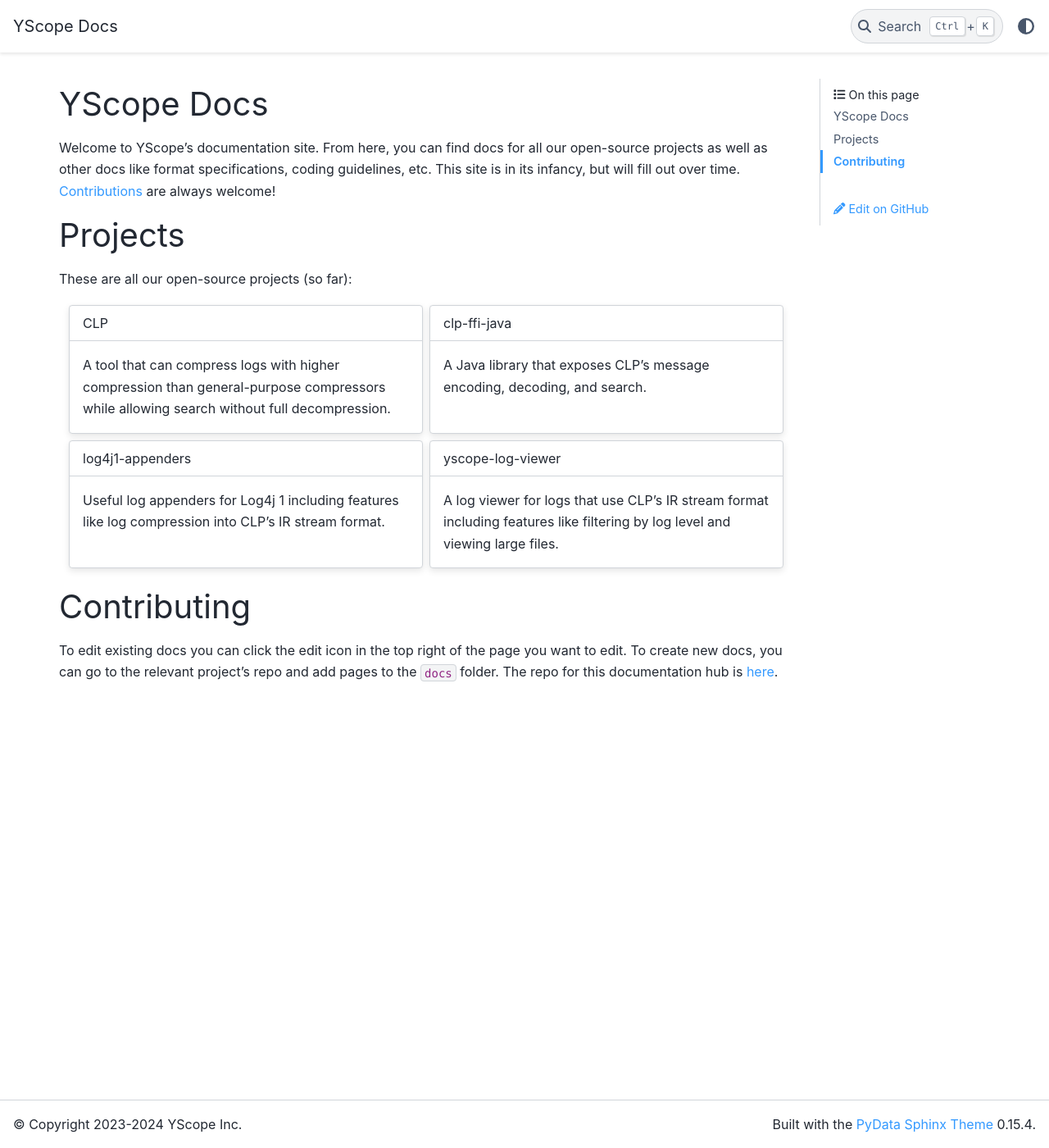
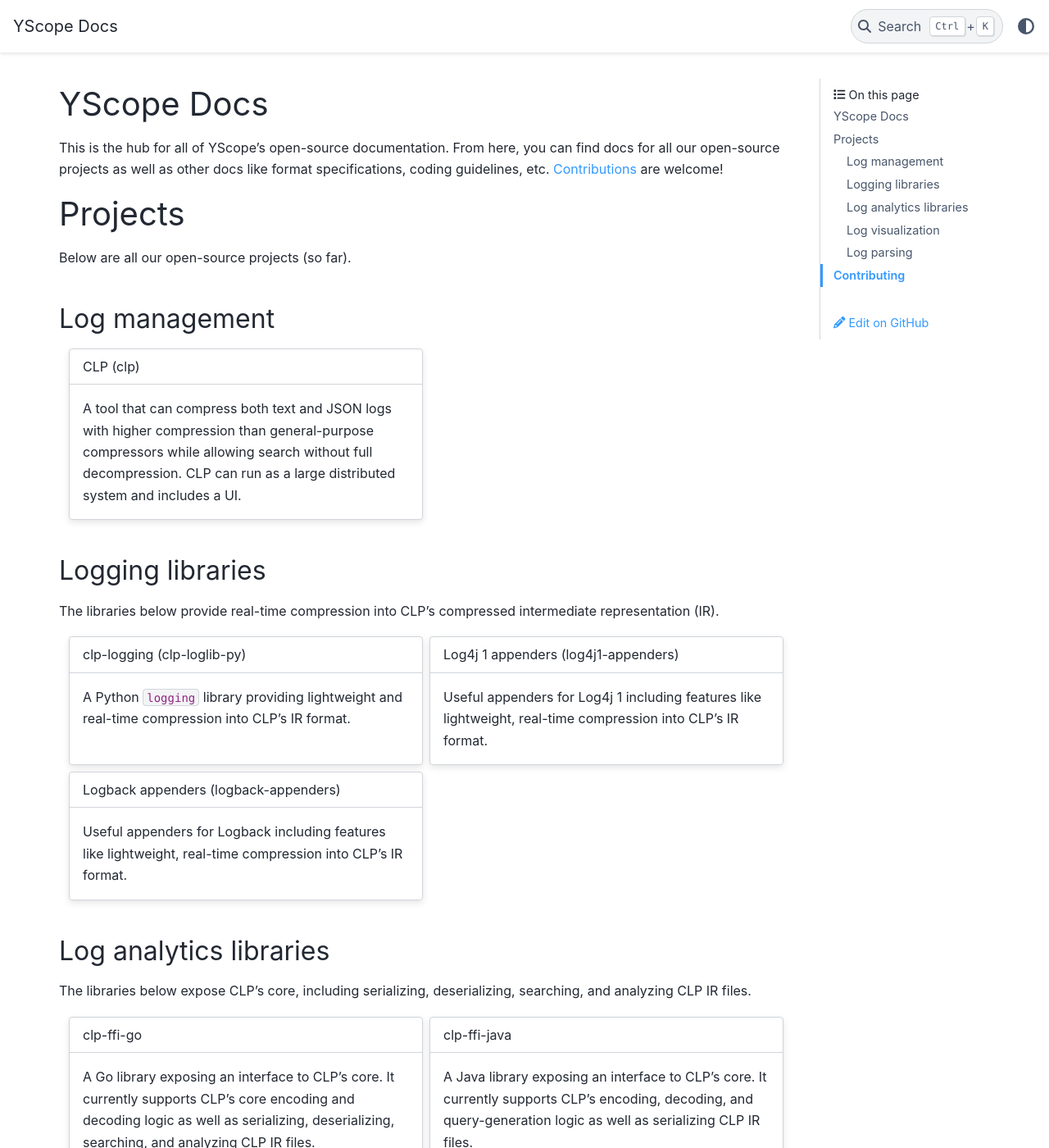
Before and after one commit to y-scope/yscope-docs, a Sphinx documentation site: the page built from docs/index.md, in a window 1280 px wide and 1400 px high. Shown: the whole window at 82% size. Built offline with Sphinx 7.4.7 and the PyData theme 0.15.4, drawn with Linux system fonts in a browser that asks for light colours; some of the changed text lies outside the part shown.

Commit message:
Add all missing open-source projects and refactor front page. (#6)

`````diff
--- a/docs/index.md
+++ b/docs/index.md
@@ -1,56 +1,127 @@
 # YScope Docs
 
-Welcome to YScope's documentation site. From here, you can find docs for all our
-open-source projects as well as other docs like format specifications, coding
-guidelines, etc. This site is in its infancy, but will fill out over time.
-{ref}`Contributions <ref/contributing>` are always welcome!
+This is the hub for all of YScope's open-source documentation. From here, you can find docs for all
+our open-source projects as well as other docs like format specifications, coding guidelines, etc.
+[Contributions](#contributing) are welcome!
 
 # Projects
 
-These are all our open-source projects (so far):
+Below are all our open-source projects (so far).
 
-````{grid} 1 1 2 2
+## Log management
+
+::::{grid} 1 1 2 2
 :gutter: 2
 
-```{grid-item-card}
+:::{grid-item-card}
 :link: https://github.com/y-scope/clp
-CLP
+CLP (clp)
 ^^^
-A tool that can compress logs with higher compression than general-purpose
-compressors while allowing search without full decompression.
-```
+A tool that can compress both text and JSON logs with higher compression than general-purpose
+compressors while allowing search without full decompression. CLP can run as a large distributed
+system and includes a UI.
+:::
+::::
 
-```{grid-item-card}
+## Logging libraries
+
+The libraries below provide real-time compression into CLP's compressed intermediate representation
+(IR).
+
+::::{grid} 1 1 2 2
+:gutter: 2
+
+:::{grid-item-card}
+:link: https://github.com/y-scope/clp-loglib-py
+clp-logging (clp-loglib-py)
+^^^
+A Python `logging` library providing lightweight and real-time compression into CLP's IR format.
+:::
+
+:::{grid-item-card}
+:link: https://github.com/y-scope/log4j1-appenders
+Log4j 1 appenders (log4j1-appenders)
+^^^
+Useful appenders for Log4j 1 including features like lightweight, real-time compression into CLP's
+IR format.
+:::
+
+:::{grid-item-card}
+:link: https://github.com/y-scope/logback-appenders
+Logback appenders (logback-appenders)
+^^^
+Useful appenders for Logback including features like lightweight, real-time compression into CLP's
+IR format.
+:::
+::::
+
+## Log analytics libraries
+
+The libraries below expose CLP's core, including serializing, deserializing, searching, and
+analyzing CLP IR files.
+
+::::{grid} 1 1 2 2
+:gutter: 2
+
+:::{grid-item-card}
+:link: https://github.com/y-scope/clp-ffi-go
+clp-ffi-go
+^^^
+A Go library exposing an interface to CLP's core. It currently supports CLP's core encoding
+and decoding logic as well as serializing, deserializing, searching, and analyzing CLP IR files.
+:::
+
+:::{grid-item-card}
 :link: https://github.com/y-scope/clp-ffi-java
 clp-ffi-java
-^^^^^^^^^^^^
-A Java library that exposes CLP's message encoding, decoding, and search.
-```
+^^^
+A Java library exposing an interface to CLP's core. It currently supports CLP's encoding, decoding,
+and query-generation logic as well as serializing CLP IR files.
+:::
 
-```{grid-item-card}
-:link: https://github.com/y-scope/log4j1-appenders
-log4j1-appenders
-^^^^^^^^^^^^^^^^
-Useful log appenders for Log4j 1 including features like log compression into
-CLP's IR stream format.
-```
+:::{grid-item-card}
+:link: https://github.com/y-scope/clp-ffi-py
+clp-ffi-py
+^^^
+A Python library exposing an interface to CLP's core. It currently supports serializing,
+deserializing, searching, and analyzing CLP IR files.
+:::
+::::
 
-```{grid-item-card}
+## Log visualization
+
+::::{grid} 1 1 2 2
+:gutter: 2
+
+:::{grid-item-card}
 :link: https://github.com/y-scope/yscope-log-viewer
-yscope-log-viewer
-^^^^^^^^^^^^^^^^^
-A log viewer for logs that use CLP's IR stream format including features like
-filtering by log level and viewing large files.
-```
-````
+YScope Log Viewer (yscope-log-viewer)
+^^^
+A web interface for viewing logs that use CLP’s IR stream format including features like filtering
+by log level and viewing large files.
+:::
+::::
 
-(ref/contributing)=
+## Log parsing
+
+::::{grid} 1 1 2 2
+:gutter: 2
+
+:::{grid-item-card}
+:link: https://github.com/y-scope/log-surgeon
+Log Surgeon (log-surgeon)
+^^^
+A customizable library for parsing logs efficiently and with high performance compared to
+general-purpose regular expression engines.
+:::
+::::
+
+(contributing)=
 # Contributing
 
-To edit existing docs you can click the edit icon in the top right of the page
-you want to edit. To create new docs, you can go to the relevant project's repo
-and add pages to the `docs` folder. The repo for this documentation hub is
-[here][yscope-docs].
+To edit existing docs, click the "{fas}`pencil` Edit on GitHub" link found in the right sidebar of
+the page you want to edit. To create new docs, go to the relevant project's repo and add pages
+to the `docs` folder. The repo for this documentation hub is [here][yscope-docs].
 
 [CLP]: https://github.com/y-scope/clp
 [clp-ffi-java]: https://github.com/y-scope/clp-ffi-java
`````
